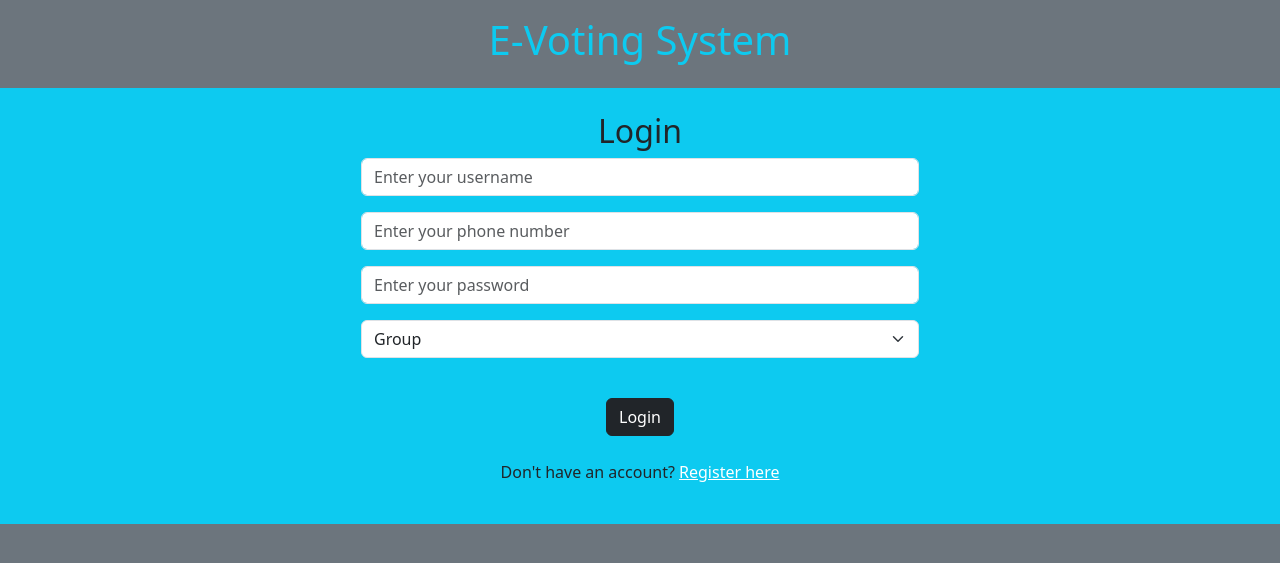
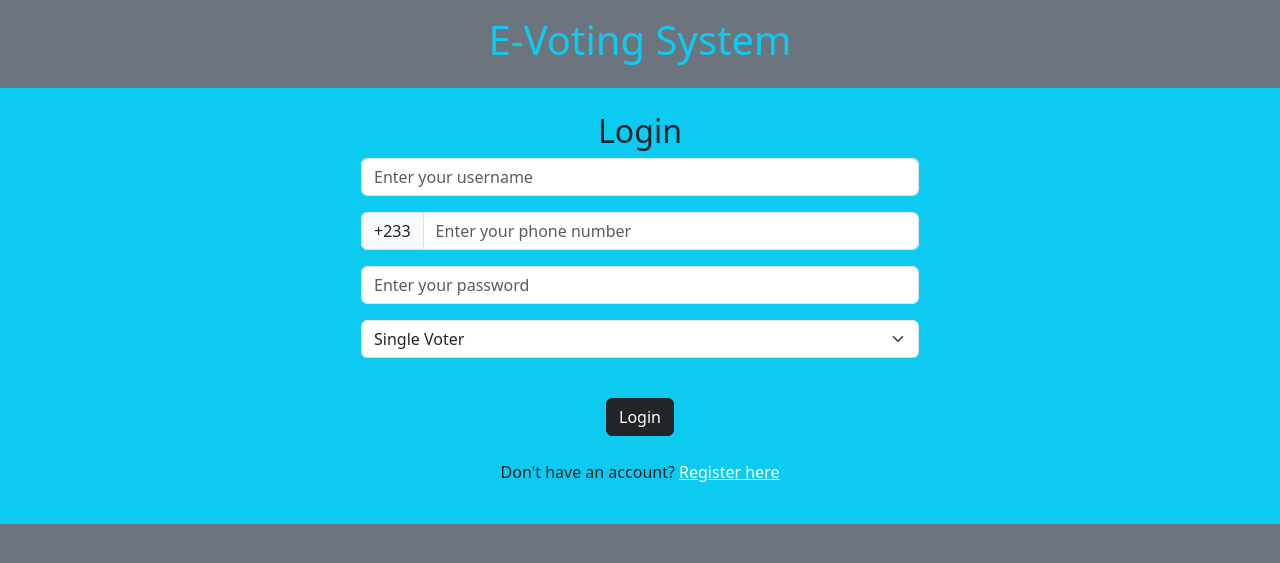
Before and after one commit to kafuibedzrah254/webtechfinal, a PHP site: page / in a window 1280 px wide. Shown: the top 563 px of the page. Run offline with PHP 8.4, Linux system fonts and the light colour scheme.

Commit message:
new push

```diff
--- a/actions/login.php
+++ b/actions/login.php
@@ -7,7 +7,6 @@ $mobile = $_POST['mobile'];
 $password = $_POST['password'];
 $std = $_POST['std'];
 
-// Fetch hashed password from database
 $sql = "SELECT * FROM `userdata` WHERE username ='$username' AND mobile ='$mobile' AND standard = '$std'";
 $result = mysqli_query($con, $sql);
 
@@ -30,7 +29,7 @@ if (mysqli_num_rows($result) > 0) {
         }
 
         // Check if the user is a group or single voter
-        if ($std == "group" || $std == "single voter") {
+        if ($std == "single voter") {
             echo '<!DOCTYPE html>
             <html lang="en">
             <head>
--- a/index.php
+++ b/index.php
@@ -22,8 +22,11 @@
 
             <!-- Phone Number Input Field-->
 
-                <div class="mb-3">
-                    <input type="text" class="form-control w-50 m-auto" name="mobile" placeholder="Enter your phone number " required="required"  maxlength="10" minlength="10">
+            <div class="mb-3">
+                    <div class="input-group w-50 m-auto">
+                        <span class="input-group-text">+233</span>
+                        <input type="tel" class="form-control" placeholder="Enter your phone number" required="required" name="mobile" pattern="[0-9]{9}" title="">
+                    </div>
                 </div>
 
             <!-- Password Input Field-->
@@ -34,7 +37,6 @@
 
             <div class="mb-3">
                 <select name="std"   class="form-select w-50 m-auto" >
-                    <option value="group">Group</option>
                     <option value="single voter">Single Voter</option>
                     <option value="poll creator">Poll Creator</option>
                 </select>
--- a/partials/registration.php
+++ b/partials/registration.php
@@ -21,7 +21,7 @@
                 <div class="mb-3">
                     <div class="input-group w-50 m-auto">
                         <span class="input-group-text">+233</span>
-                        <input type="tel" class="form-control" placeholder="Enter your phone number" required="required" name="mobile" pattern="[0-9]{9}" title="">
+                        <input type="tel" class="form-control" placeholder="Enter your phone number" required="required" name="mobile" pattern="[0-9]{9}" title="phone number should be 9 digits">
                     </div>
                 </div>
                 <div class="mb-3">
@@ -35,7 +35,6 @@
                 </div>
                 <div class="mb-3">
                     <select name="std" class="form-select w-50 m-auto" required="required">
-                        <option value="group">Group</option>
                         <option value="single voter">Single Voter</option>
                         <option value="poll creator">Poll Creator</option>
                     </select>
```
